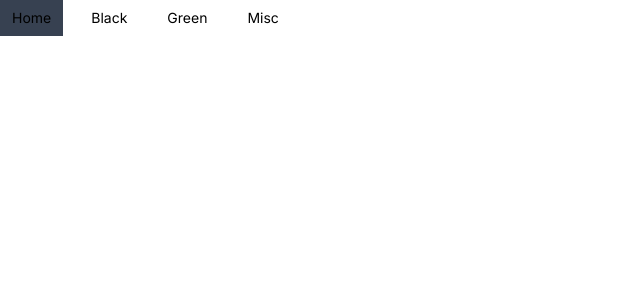
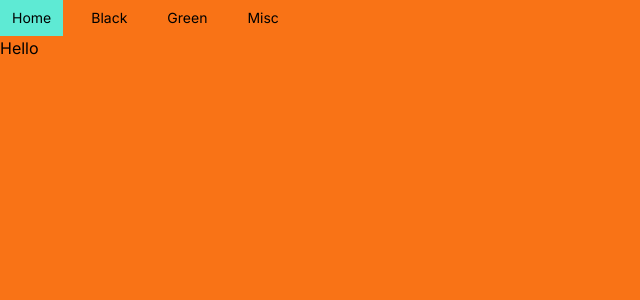
Before and after one commit to TearingStraw277/tea-selector-mk2, a Next.js app: page / in a window 1280 px wide. Shown: the top 300 px of the page, without its empty margins (0-640 px from the left). Built offline with nearby package versions, Linux system fonts and the light colour scheme.

Commit message:
front page tinkering

```diff
--- /dev/null
+++ b/app/black/page.tsx
@@ -0,0 +1,23 @@
+const black = [
+    {name:'Earl Grey',description:'Something useful',type:'black'}
+]
+
+export default function Black(){
+    return(
+        <div className="max-w-sm bg-white border border-gray-200 rounded-lg shadow dark:bg-gray-800 dark:border-gray-700">
+            <a href="#">
+                <img className="rounded-t-lg" src="C:\Users\lewis.harrison\Desktop\Projects\tea-selector-mk2\public\earlgrey.jpg" alt="" />
+            </a>
+            <div className="p-5">
+                <a href="#">
+                    <h5 className="mb-2 text-2xl font-bold tracking-tight text-gray-900 dark:text-white">
+                        Earl grey
+                    </h5>
+                </a>
+                <p className="mb-3 font-normal text-gray-700 dark:text-gray-400">
+                    Something descripive of earl grey
+                </p>
+            </div>
+        </div>
+    )
+}
--- a/app/globals.css
+++ b/app/globals.css
@@ -3,9 +3,7 @@
 @tailwind utilities;
 
 :root {
-  --foreground-rgb: 0, 0, 0;
-  --background-start-rgb: 214, 219, 220;
-  --background-end-rgb: 255, 255, 255;
+  background-color: rgb(249 115 22);
 }
 
 @media (prefers-color-scheme: dark) {
--- a/app/page.tsx
+++ b/app/page.tsx
@@ -1,22 +1,27 @@
 const navigation = [
   {name: 'Home', href: '.', current: false},
-  {name: 'Black', href: '#', current: false},
+  {name: 'Black', href: './black', current: false},
   {name: 'Green', href: '#', current: false},
   {name: 'Misc', href: '#', current: false},
 ]
 export default function Home(){
   return(
+    <main>
       <div className="flex space-x-4">
         {navigation.map((item) => (
           <a
             key={item.name}
             href={item.href}
-          className="(item.current ? 'bg-gray-900 text-white' : 'text-gray-300 hover:bg-gray-700 hover:text-white','rounded-md px-3 py-2 text-sm font-medium')"
+            className="(item.current ? 'bg-teal-300 text-white' : 'text-gray-300 hover:bg-teal-300 hover:text-white','rounded-md px-3 py-2 text-sm font-medium')"
             aria-current={item.current ? 'page':undefined}
           >
             {item.name}
           </a>
         ))}
       </div>
+      <div>
+        <p>Hello</p>
+      </div>
+    </main>
   )
 }
```
Also changed, not shown: public/earlgrey.jpg (added). Lines whose indentation alone changed are shown as unchanged.
